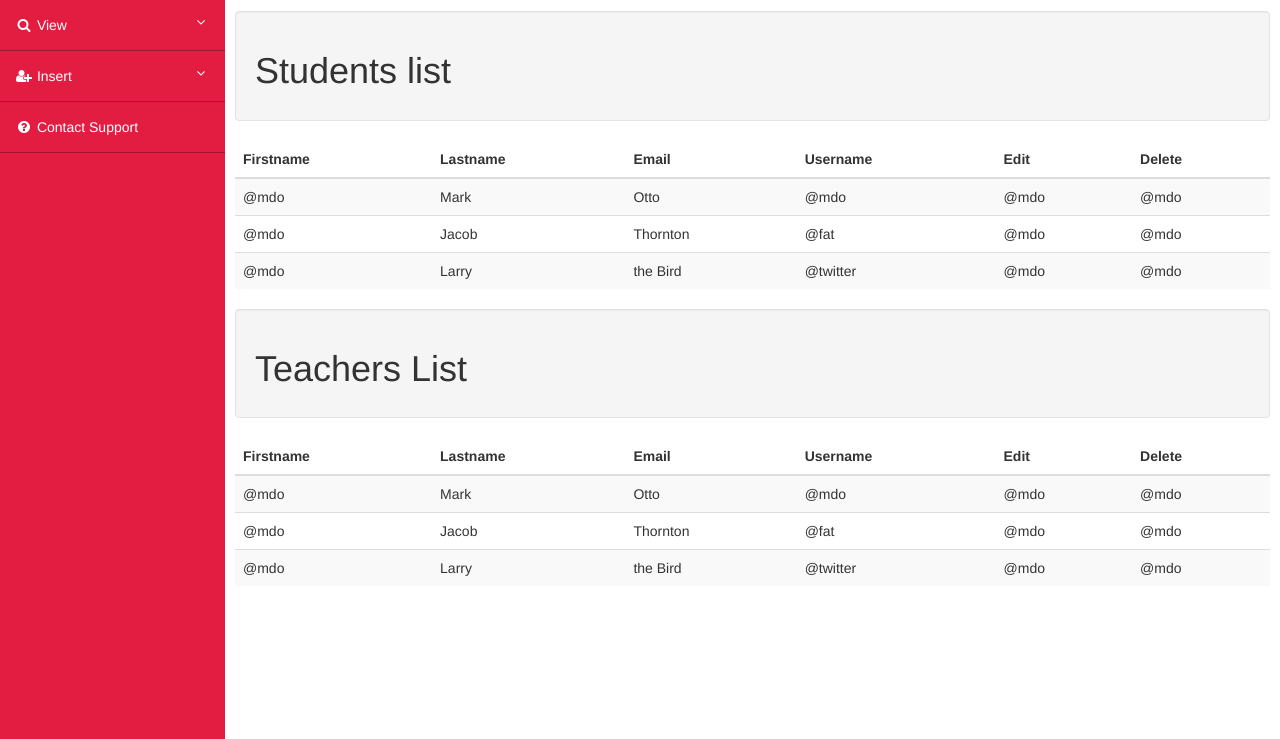
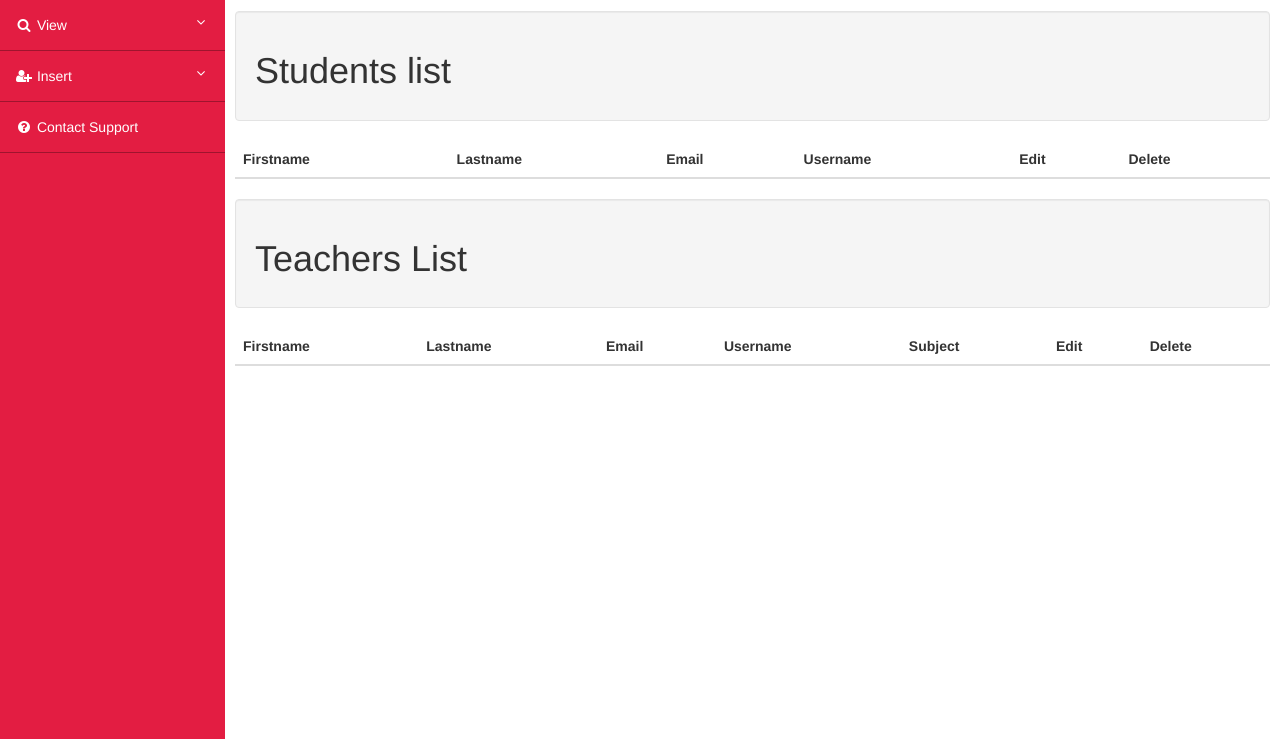
Before and after one commit to lukar1009/ChartwellOnline, a PHP site: page /admin/view_all_users.php in a window 1280 px wide. Shown: the part 61-800 px from the top of the page. Run offline with PHP 8.4, Linux system fonts and the light colour scheme; the visitor is signed in with stand-in values (Sample User, id 1); tables that the repository leaves empty or names only in its code hold one stand-in row (values such as "Sample post"); lists and menus that the app fills with data are empty; some libraries are stand-ins or nearby versions.

Commit message:
added view users page in admin

```diff
--- a/admin/view_all_users.php
+++ b/admin/view_all_users.php
@@ -11,7 +11,7 @@
             </div>
         </div>
         <!-- /.row -->
-        <div class="row" id="main">
+        <div class="row " id="main">
             <table class="table table-striped">
                 <thead>
                     <tr>
@@ -24,30 +24,31 @@
                     </tr>
                 </thead>
                 <tbody>
-                    <tr>
-                    <td>@mdo</td>
-                    <td>Mark</td>
-                    <td>Otto</td>
-                    <td>@mdo</td>
-                    <td>@mdo</td>
-                    <td>@mdo</td>
-                    </tr>
-                    <tr>
-                    <td>@mdo</td>
-                    <td>Jacob</td>
-                    <td>Thornton</td>
-                    <td>@fat</td>
-                    <td>@mdo</td>
-                    <td>@mdo</td>
-                    </tr>
-                    <tr>
-                    <td>@mdo</td>
-                    <td>Larry</td>
-                    <td>the Bird</td>
-                    <td>@twitter</td>
-                    <td>@mdo</td>
-                    <td>@mdo</td>
-                    </tr>
+                    <?php
+
+                    $query = "select * from users where user_role = 'student'";
+                    $select_students_query = mysqli_query($connection, $query);
+                    if(!$select_students_query){
+                        die("QUERY2 failed: ". mysqli_error($connection));
+                    }
+                    while($row = mysqli_fetch_assoc($select_students_query)){
+                        $user_firstname = $row['user_firstname'];
+                        $user_lastname = $row['user_lastname'];
+                        $user_email = $row['user_email'];
+                        $username = $row['username'];
+
+                        echo "<tr>";
+                        echo    "<td>$user_firstname</td>";
+                        echo    "<td>$user_lastname</td>";
+                        echo    "<td>$user_email</td>";
+                        echo    "<td>$username</td>";
+                        echo    "<td><a href='#'>Edit</a></td>";
+                        echo    "<td><a href='#'>Delete</a></td>";
+                        echo "</tr>";
+                    }
+
+                    ?>
+
                 </tbody>
             </table>
         </div>
@@ -64,35 +65,46 @@
                     <th scope="col">Lastname</th>
                     <th scope="col">Email</th>
                     <th scope="col">Username</th>
+                    <th scope="col">Subject</th>
                     <th scope="col">Edit</th>
                     <th scope="col">Delete</th>
                     </tr>
                 </thead>
                 <tbody>
-                    <tr>
-                    <td>@mdo</td>
-                    <td>Mark</td>
-                    <td>Otto</td>
-                    <td>@mdo</td>
-                    <td>@mdo</td>
-                    <td>@mdo</td>
-                    </tr>
-                    <tr>
-                    <td>@mdo</td>
-                    <td>Jacob</td>
-                    <td>Thornton</td>
-                    <td>@fat</td>
-                    <td>@mdo</td>
-                    <td>@mdo</td>
-                    </tr>
-                    <tr>
-                    <td>@mdo</td>
-                    <td>Larry</td>
-                    <td>the Bird</td>
-                    <td>@twitter</td>
-                    <td>@mdo</td>
-                    <td>@mdo</td>
-                    </tr>
+                <?php
+
+                    $query = "select * from users where user_role = 'teacher'";
+                    $select_students_query = mysqli_query($connection, $query);
+                    if(!$select_students_query){
+                        die("QUERY1 failed: ". mysqli_error($connection));
+                    }
+                    while($row = mysqli_fetch_assoc($select_students_query)){
+                        $user_id = $row['user_id'];
+                        $user_firstname = $row['user_firstname'];
+                        $user_lastname = $row['user_lastname'];
+                        $user_email = $row['user_email'];
+                        $username = $row['username'];
+
+                        $inner_query = "select subject_name from subjects inner join teacher_subject on subjects.id = teacher_subject.subject where teacher_subject.user_id = $user_id";
+                        $subject_query = mysqli_query($connection, $inner_query);
+                        if(!$subject_query){
+                            die("QUERY3 failed: ". mysqli_error($connection));
+                        }
+                        $inner_row = mysqli_fetch_assoc($subject_query);
+                        $teacher_subject = $inner_row['subject_name'];
+
+                        echo "<tr>";
+                        echo    "<td>$user_firstname</td>";
+                        echo    "<td>$user_lastname</td>";
+                        echo    "<td>$user_email</td>";
+                        echo    "<td>$username</td>";
+                        echo    "<td>$teacher_subject</td>";
+                        echo    "<td><a href='#'>Edit</a></td>";
+                        echo    "<td><a href='#'>Delete</a></td>";
+                        echo "</tr>";
+                    }
+
+                    ?>
                 </tbody>
             </table>
     </div>
```
